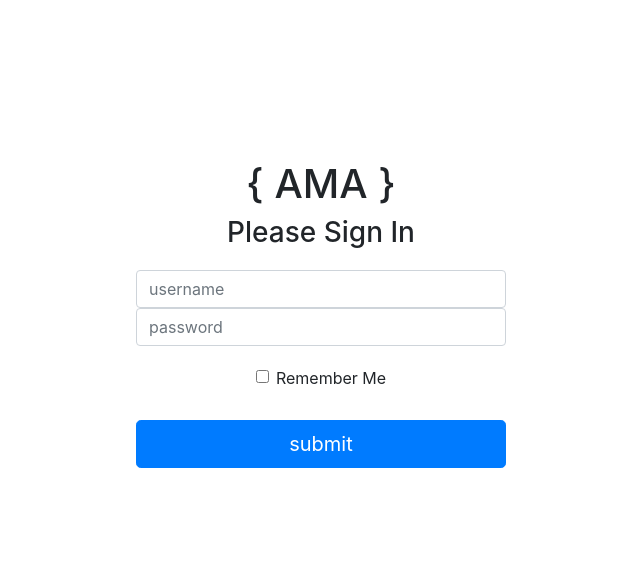
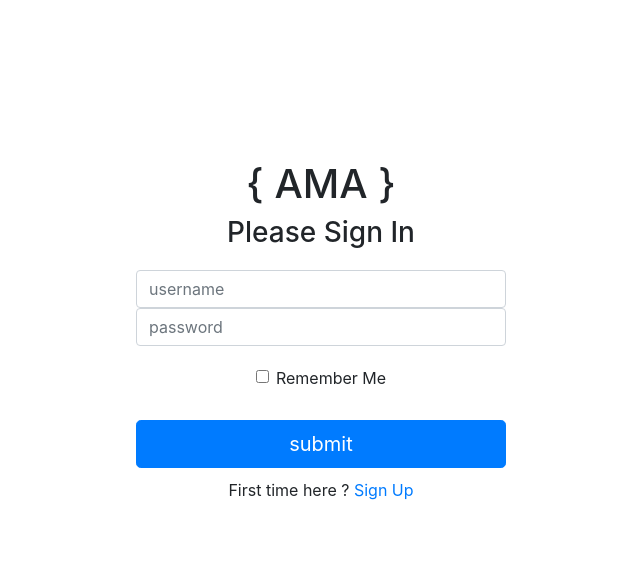
Before and after one commit to En14c/AMA, a Flask app: page /auth/signin in a window 1280 px wide. Shown: the top 582 px of the page, without its empty margins (319-959 px from the left). Run offline with Flask 2, Linux system fonts and the light colour scheme; parts of the project's set-up code (start-up, migrations or seed data) failed here and were passed over; some libraries are stand-ins or nearby versions.

Commit message:
link to sign-up page from sign-in page

```diff
--- a/app/templates/auth/signin.html
+++ b/app/templates/auth/signin.html
@@ -24,6 +24,11 @@
         </div>
         {{ form.submit(class='btn btn-lg btn-primary col-md-4', type='submit', style='margin-top: 30px') }}
     </form>
+
+    <p style="padding-top: 10px">
+        First time here ?
+        <a href="{{ url_for('auth.signup') }}">Sign Up</a>
+    </p>
 </div>
 {% endblock %}
 
```
